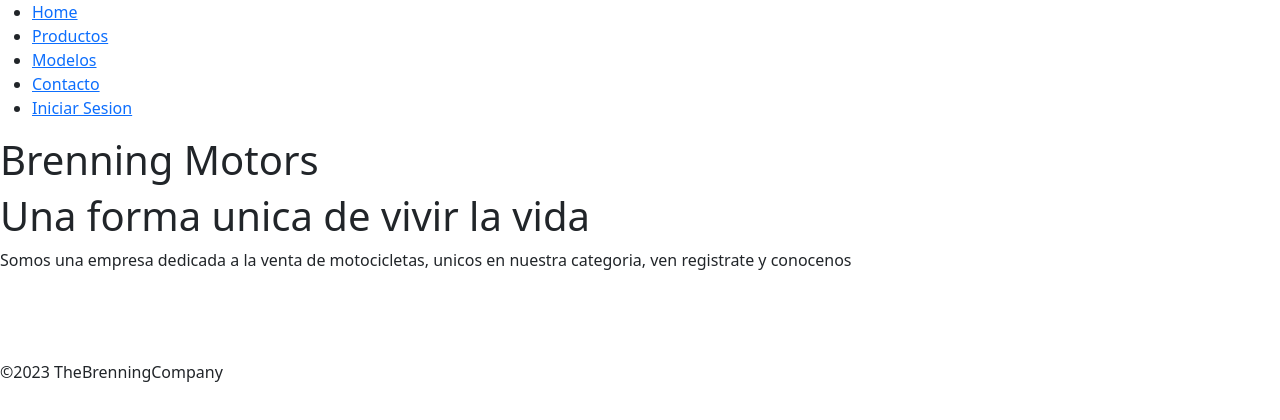
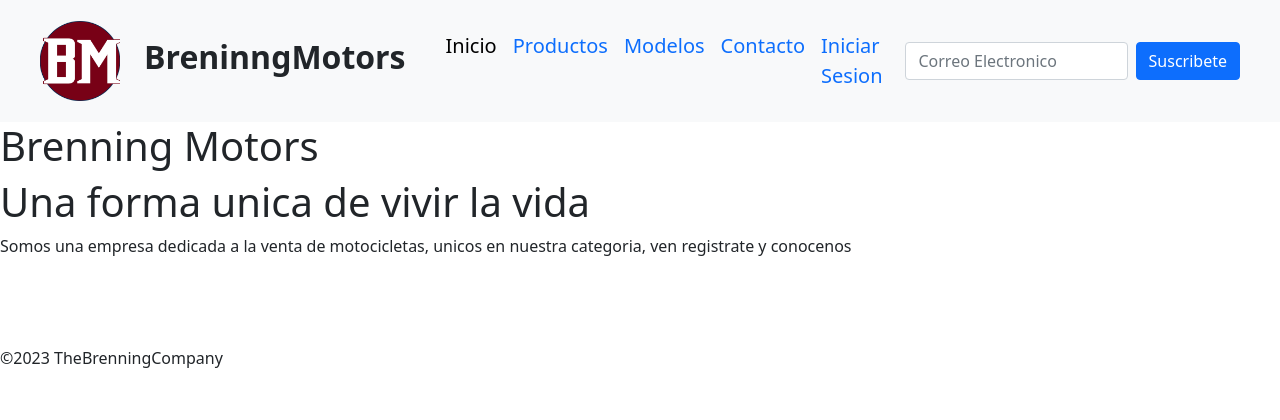
Before and after one commit to fegenau/brenning_motors, a Django app: page / in a window 1280 px wide. Shown: the top 420 px of the page. Run offline with Django 4.2, Linux system fonts and the light colour scheme.

Commit message:
se añade estilo a nav bar para que todas las paginas empiecen a verlas descentes

```diff
--- a/ventas/templates/base.html
+++ b/ventas/templates/base.html
@@ -1,22 +1,55 @@
-<nav >
-    <ul>
-        <li>
-            <a href="/">Home</a>
+<!DOCTYPE html>
+<html lang="en">
+<head>
+    <meta charset="UTF-8">
+    <meta name="viewport" content="width=device-width, initial-scale=1.0">
+    <title>Document</title>
+    <link href="https://cdn.jsdelivr.net/npm/bootstrap@5.3.0-alpha3/dist/css/bootstrap.min.css" rel="stylesheet" integrity="sha384-KK94CHFLLe+nY2dmCWGMq91rCGa5gtU4mk92HdvYe+M/SXH301p5ILy+dN9+nJOZ" crossorigin="anonymous">
+</head>
+<body>
+    <nav class="navbar navbar-expand-lg bg-body-tertiary p-3 " id="menu">
+        <div class="container-fluid">
+          <a class="navbar-brand" href="./index.html" >
+            <img src="./iconos/LOGO 2.png "  alt="Brenningg motors" width="80" height="me-auto">
+        </a>
+        <h1 class="fw-bold fs-2 mx-2 ">BreninngMotors</h1>
+
+          <button class="navbar-toggler" type="button" data-bs-toggle="collapse" data-bs-target="#navbarSupportedContent" aria-controls="navbarSupportedContent" aria-expanded="false" aria-label="Toggle navigation">
+            <span class="navbar-toggler-icon"></span>
+          </button>
+
+        <div class="collapse navbar-collapse" id="navbarSupportedContent" >
+            <ul class="navbar-nav me-auto mb-2 mb-lg-0 mx-4 fs-5 ">
+
+              <li class="nav-item ">
+                <a class="nav-link active" aria-current="page" href="/">Inicio</a>
               </li>
-        <li>
-            <a href="/productos">Productos</a>
+
+              <li class="nav-item">
+                <a class="nav-link" href="/productos">Productos</a>
               </li>
-        <li>
-            <a href="/modelos">Modelos</a>
+
+              <li class="nav-item">
+                <a class="nav-link" href="/modelos">Modelos</a>
               </li>
-        <li>
-            <a href="/contacto">Contacto</a>
+
+              <li class="nav-item">
+                <a class="nav-link" href="/contacto">Contacto</a>
               </li>
-        <li>
-            <a href="/login">Iniciar Sesion</a>
+
+              <li class="nav-item">
+                <a class="nav-link" href="/login">Iniciar Sesion</a>
               </li>
             </ul>
+            <form class="d-flex" role="search">
+              <input class="form-control me-2" type="email" placeholder="Correo Electronico" aria-label="email">
+              <button class="btn btn-primary btn-primary-outline-success" type="button"> Suscribete</button>
+            </form>
+          </div>
+        </div>
       </nav>
+</body>
+</html>
 
 {% block content %}
 {% endblock %}
```
Lines whose indentation alone changed are shown as unchanged.
